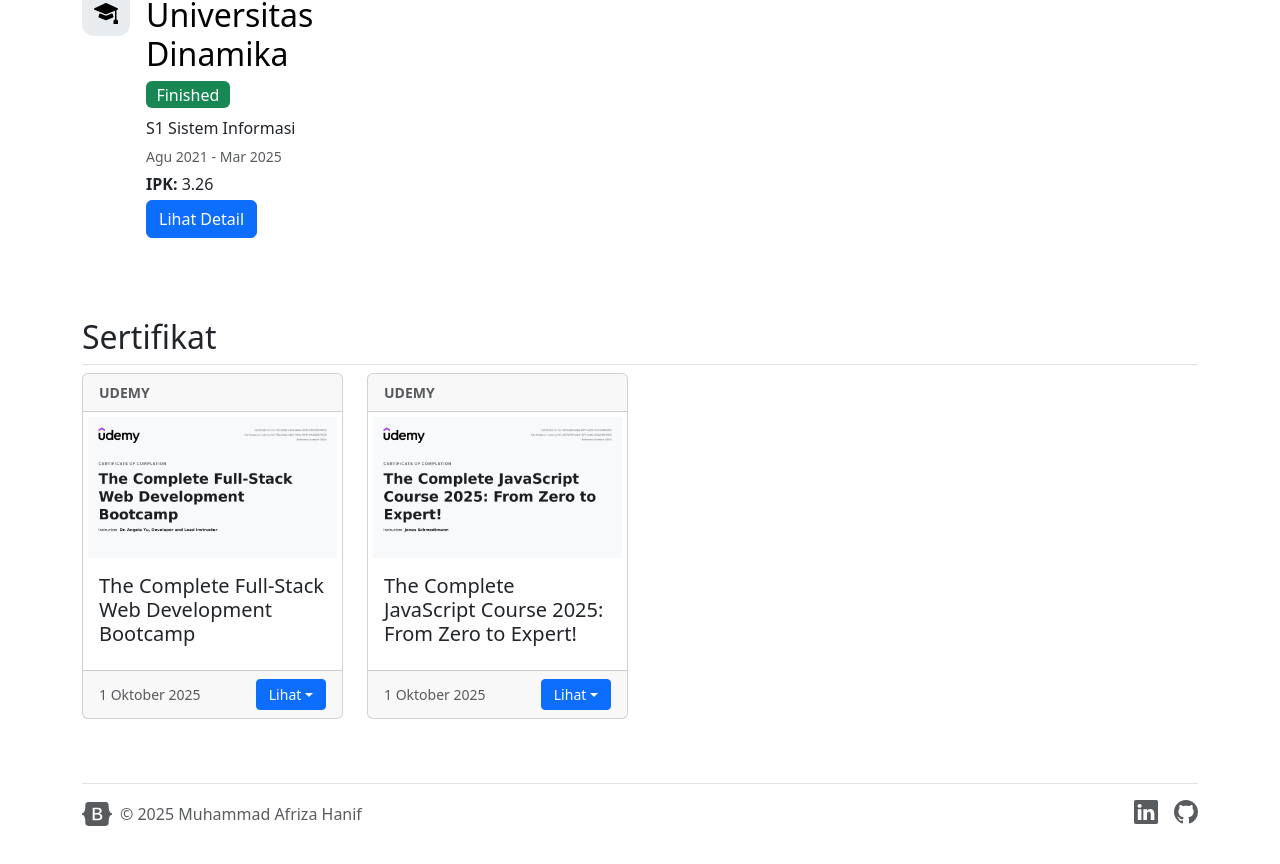
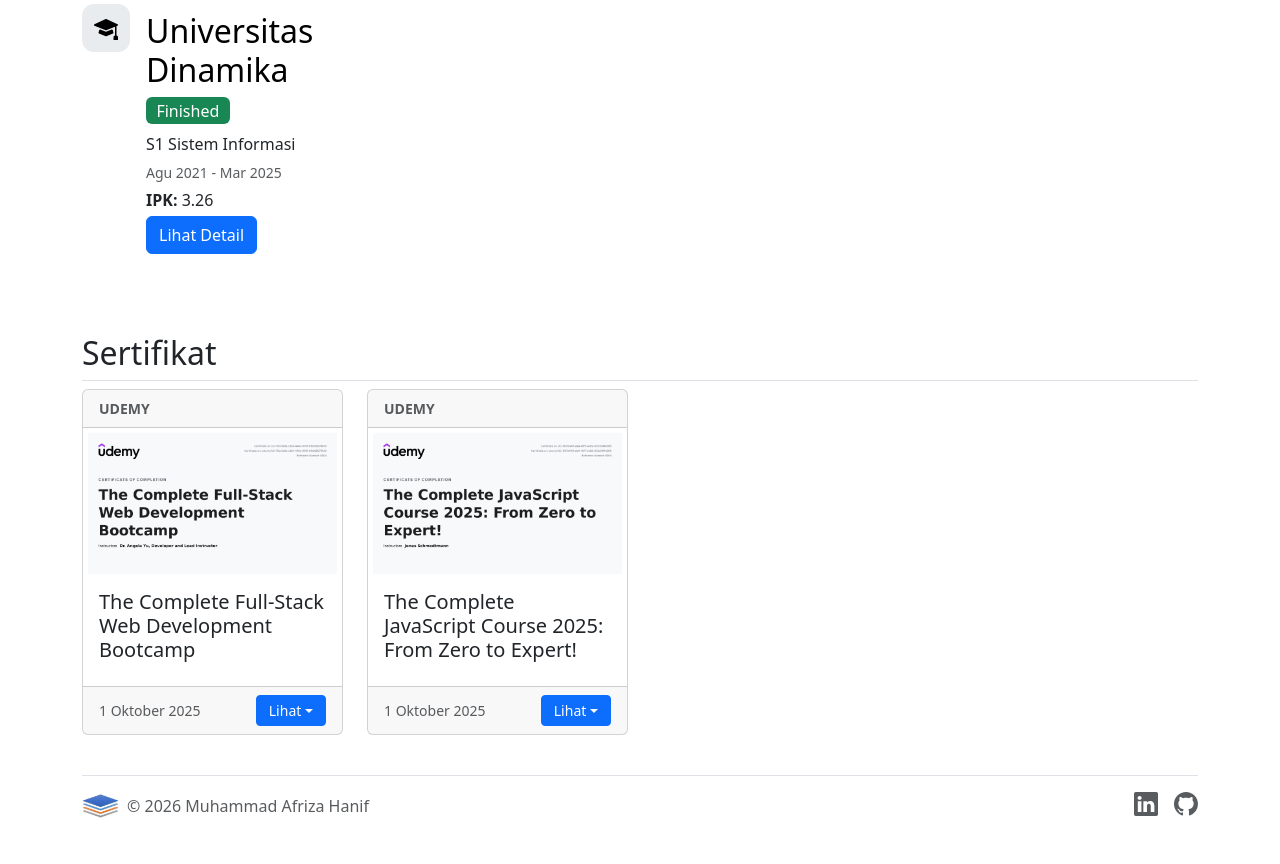
Before and after one commit to AfrizaHanif/curriculum-vitae-react, a Next.js app: page /resume in a window 1280 px wide. Shown: the part 1364-2228 px from the top of the page. Built offline with nearby package versions, Linux system fonts and the light colour scheme.

Commit message:
refactor: Adding props with modify layout and footer

```diff
--- a/src/components/layouts/footer.tsx
+++ b/src/components/layouts/footer.tsx
@@ -1,7 +1,13 @@
 "use client";
 
+import { profileItem } from "@/lib/data/profileData";
 import { socialItems } from "@/lib/data/profileData";
 import Link from "next/link";
+import logoImage from "../../assets/images/logo/logo-only-white.png";
+import NextImage from "../ui/next/next-image";
+
+// Get Data from JSON (Single)
+const userProfile = profileItem[0];
 
 export default function Footer() {
   return (
@@ -12,12 +18,16 @@ export default function Footer() {
           className="mb-3 me-2 mb-md-0 text-body-secondary text-decoration-none lh-1"
           aria-label="Bootstrap"
         >
-          <svg className="bi" width="30" height="24" aria-hidden="true">
+          {/* <svg className="bi" width="30" height="24" aria-hidden="true">
             <use xlinkHref="#bootstrap"></use>
-          </svg>
+          </svg> */}
+          <NextImage src={logoImage} alt={"Logo"} height={24} />
         </Link>
-        <span className="mb-3 mb-md-0 text-body-secondary">
-          © 2025 Muhammad Afriza Hanif
+        <span
+          className="mb-3 mb-md-0 text-body-secondary"
+          suppressHydrationWarning
+        >
+          © {new Date().getFullYear()} {userProfile.fullname}
         </span>
       </div>
       <ul className="nav col-md-4 justify-content-end list-unstyled d-flex">
--- a/src/components/layouts/layout.tsx
+++ b/src/components/layouts/layout.tsx
@@ -80,20 +80,18 @@ export default function AppLayout({
   }, [pathname, dynamicCrumbs]);
 
   return (
-    <>
+    <div className="d-flex flex-column min-vh-100">
       <Header />
-      <Container className="py-4">
+      <Container className="py-4 flex-grow-1 d-flex flex-column">
         {/* Render the breadcrumb only if there are items */}
         {showBreadcrumb && breadcrumbItems.length > 0 && (
           <Breadcrumb items={breadcrumbItems} />
         )}
 
         {/* This will render the matched child route component */}
-        {children}
-      </Container>
-      <Container>
+        <div className="flex-grow-1">{children}</div>
         <Footer />
       </Container>
-    </>
+    </div>
   );
 }
--- a/src/components/ui/bootstrap/color-mode-toggle.tsx
+++ b/src/components/ui/bootstrap/color-mode-toggle.tsx
@@ -1,8 +1,13 @@
 "use client";
 
-import { useEffect, useRef, useState } from "react";
+import { ComponentPropsWithoutRef, useEffect, useRef, useState } from "react";
 
-export default function ColorModeToggle() {
+type ColorModeToggleProps = ComponentPropsWithoutRef<"button">;
+
+export default function ColorModeToggle({
+  className,
+  ...props
+}: ColorModeToggleProps) {
   const [theme, setTheme] = useState("auto");
   const [mounted, setMounted] = useState(false);
   const buttonRef = useRef<HTMLButtonElement>(null);
@@ -75,19 +80,20 @@ export default function ColorModeToggle() {
     <div className="dropdown">
       <button
         ref={buttonRef}
-        className="btn btn-secondary dropdown-toggle d-flex align-items-center"
+        className={`btn btn-secondary dropdown-toggle d-flex align-items-center ${className || ""}`}
         type="button"
         id="bd-theme"
         data-bs-toggle="dropdown"
         aria-expanded="false"
+        {...props}
       >
         <i
           className={`bi ${
             theme === "light"
               ? "bi-sun-fill"
               : theme === "dark"
-              ? "bi-moon-stars-fill"
-              : "bi-circle-half"
+                ? "bi-moon-stars-fill"
+                : "bi-circle-half"
           } me-2`}
         ></i>
         <span className="d-none">Toggle theme</span>
--- a/src/components/ui/bootstrap/dropdown.tsx
+++ b/src/components/ui/bootstrap/dropdown.tsx
@@ -1,13 +1,14 @@
-import { ComponentPropsWithoutRef, ReactNode } from "react";
+import clsx from "clsx";
+import type { ComponentPropsWithoutRef, ReactNode } from "react";
+import type { AllowedColors, AllowedSize } from "@/types/common";
+import type { DropdownItem } from "../../../lib/bootstrap-types";
+import Button from "./button";
 import DropdownItemComponent from "./dropdown-items";
-import { AllowedColors, AllowedSize } from "@/types/common";
-import clsx from "clsx";
 import "./dropdown.css";
-import { DropdownItem } from "@/lib/bootstrap-types";
+import NextImage from "../next/next-image";
 
-type DropdownProps = ComponentPropsWithoutRef<"div"> & {
-  color: AllowedColors;
-  split?: boolean;
+type BaseDropdownProps = ComponentPropsWithoutRef<"div"> & {
+  color?: AllowedColors;
   size?: AllowedSize;
   centered?: boolean;
   stretchedLink?: boolean;
@@ -18,10 +19,17 @@ type DropdownProps = ComponentPropsWithoutRef<"div"> & {
   children: ReactNode;
 };
 
+type DropdownProps = BaseDropdownProps & {
+  type?: "button" | "image";
+  split?: boolean;
+  img?: string;
+  alt?: string;
+};
+
 export default function Dropdown({
-  color,
+  color = "primary",
+  type = "button",
   items,
-  split,
   size,
   centered = false,
   stretchedLink = false,
@@ -30,49 +38,73 @@ export default function Dropdown({
   fullWidth = false,
   className,
   children,
+  split = false,
+  img,
+  alt,
   ...props
 }: DropdownProps) {
   const wrapperClasses = clsx(
     split ? "btn-group" : direction,
     direction !== "dropdown" && split && direction,
-    className
+    className,
   );
 
   const buttonClasses = clsx(
     "btn",
-    `btn-${color}`,
+    // `btn-${color}`,
     size && `btn-${size}`,
     stretchedLink && "stretched-link",
-    fullWidth && `w-100`
+    fullWidth && `w-100`,
   );
 
   const dropdownMenuClasses = clsx(
-    "dropdown-menu gap-1 p-2 rounded-3 mx-0 shadow w-220px",
-    centered && "dropdown-menu-center"
+    "dropdown-menu rounded-3 w-220px mx-0 gap-1 p-2 shadow",
+    centered && "dropdown-menu-center",
   );
 
   return (
     <div className={wrapperClasses} {...props}>
-      <button
+      {type === "button" ? (
+        <>
+          <Button
             className={clsx(buttonClasses, !split && "dropdown-toggle")}
+            color={color}
             type="button"
             data-bs-toggle={!split ? "dropdown" : undefined}
             aria-expanded="false"
           >
             {children}
-      </button>
+          </Button>
           {split && (
-        <button
+            <Button
               type="button"
               className={clsx(
                 buttonClasses,
-            "dropdown-toggle dropdown-toggle-split"
+                "dropdown-toggle dropdown-toggle-split",
               )}
+              color={color}
               data-bs-toggle="dropdown"
               aria-expanded="false"
             >
               <span className="visually-hidden">Toggle Dropdown</span>
-        </button>
+            </Button>
+          )}
+        </>
+      ) : (
+        <a
+          href="#"
+          className="d-flex align-items-center link-body-emphasis text-decoration-none dropdown-toggle"
+          data-bs-toggle="dropdown"
+          aria-expanded="false"
+        >
+          <NextImage
+            src={img || "https://github.com/mdo.png"}
+            alt={alt || ""}
+            width="32"
+            height="32"
+            className="rounded-circle"
+          />
+        </a>
       )}
       <ul className={dropdownMenuClasses}>
         {items.map((item, index) => {
```
Lines whose indentation alone changed are shown as unchanged.
